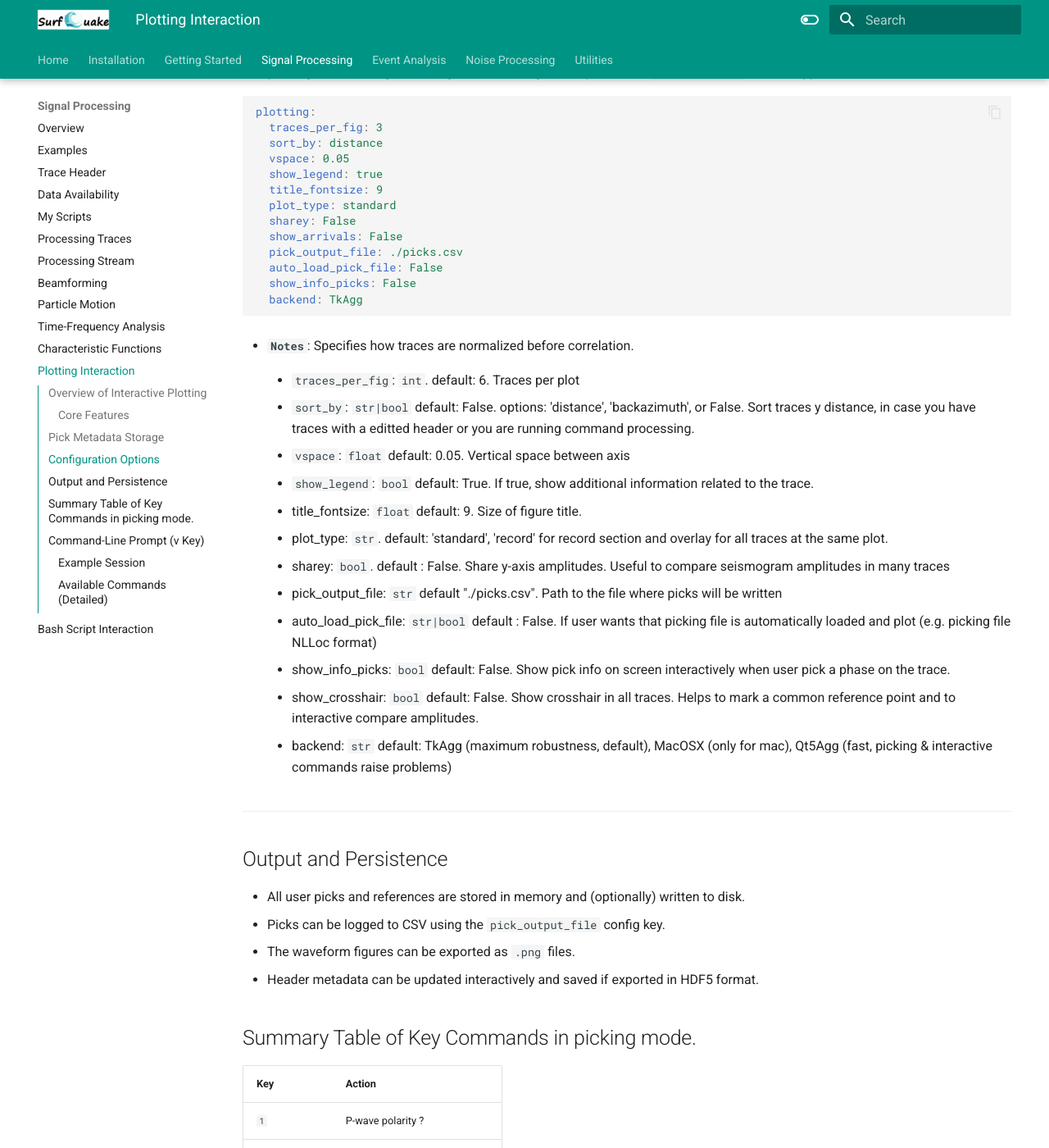
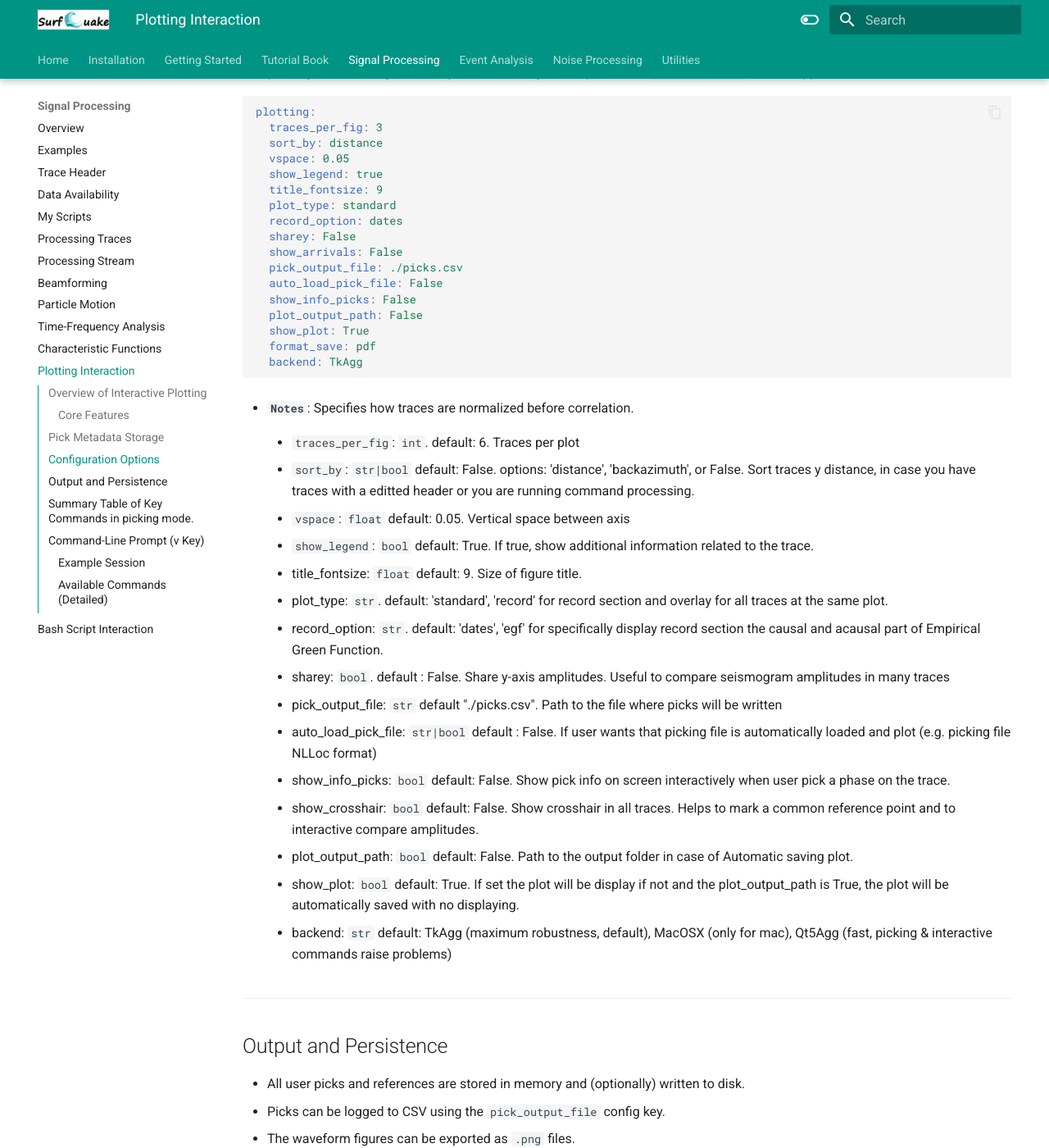
Before and after one commit to ProjectISP/surfquaketutorial.github.io, an MkDocs documentation site: the page built from docs/plotting_interaction_documentation.md, in a window 1280 px wide and 1400 px high, scrolled down 1483 px. Shown: the whole window at 82% size. Built offline with MkDocs 1.6.1 and Material for MkDocs 9.7.7, drawn with Linux system fonts in a browser that asks for light colours; some of the changed text lies outside the part shown.

Commit message:
tutorial1

````diff
--- a/docs/plotting_interaction_documentation.md
+++ b/docs/plotting_interaction_documentation.md
@@ -60,11 +60,15 @@ plotting:
   show_legend: true
   title_fontsize: 9
   plot_type: standard
+  record_option: dates
   sharey: False
   show_arrivals: False
   pick_output_file: ./picks.csv
   auto_load_pick_file: False
   show_info_picks: False
+  plot_output_path: False
+  show_plot: True
+  format_save: pdf
   backend: TkAgg
 ```
 
@@ -82,6 +86,8 @@ plotting:
 
     - plot_type: `str`. default: 'standard', 'record' for record section and overlay for all traces at the same plot.
 
+    - record_option: `str`. default: 'dates', 'egf' for specifically display record section the causal and acausal part of Empirical Green Function.
+
     - sharey: `bool`. default : False. Share y-axis amplitudes. Useful to compare seismogram amplitudes in many traces
 
     - pick_output_file: `str` default "./picks.csv". Path to the file where picks will be written
@@ -91,6 +97,10 @@ plotting:
     - show_info_picks: `bool` default: False. Show pick info on screen interactively when user pick a phase on the trace.
 
     - show_crosshair: `bool` default: False. Show crosshair in all traces. Helps to mark a common reference point and to interactive compare amplitudes.
+
+    - plot_output_path: `bool` default: False. Path to the output folder in case of Automatic saving plot.
+
+    - show_plot: `bool` default: True. If set the plot will be display if not and the plot_output_path is True, the plot will be automatically saved with no displaying.
 
     - backend: `str` default: TkAgg (maximum robustness, default), MacOSX (only for mac), Qt5Agg (fast, picking  & interactive commands raise problems)
 
@@ -124,7 +134,7 @@ plotting:
 | `b` | Previous page                   |
 | `v` | Command prompt                  |
 | `enter` / `esc` | Exit plotting       |
-
+|---------------------------------------|
 
 ---
 
--- a/mkdocs.yml
+++ b/mkdocs.yml
@@ -6,6 +6,8 @@ nav:
   - Getting Started:
       - Project: project.md
       - Metadata: metadata.md
+  - Tutorial Book:
+      - Tutorial Signal Processing: tutorials/tutorial1.md
   - Signal Processing:
       - Overview: processing_overview.md
       - Examples: examples.md
````
Also changed, not shown: docs/metadata.md (+1 -1 lines), docs/tutorials/tutorial1.md (added, +98 -0 lines), docs/tutorials/img/explore.png (added), docs/tutorials/img/waveform1.png (added).
